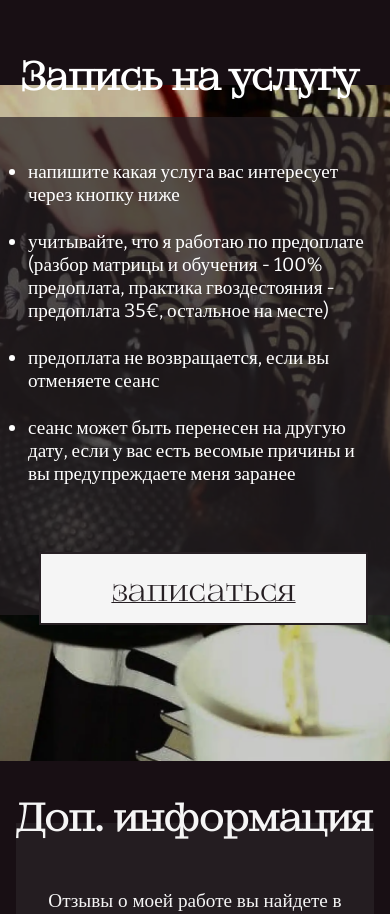
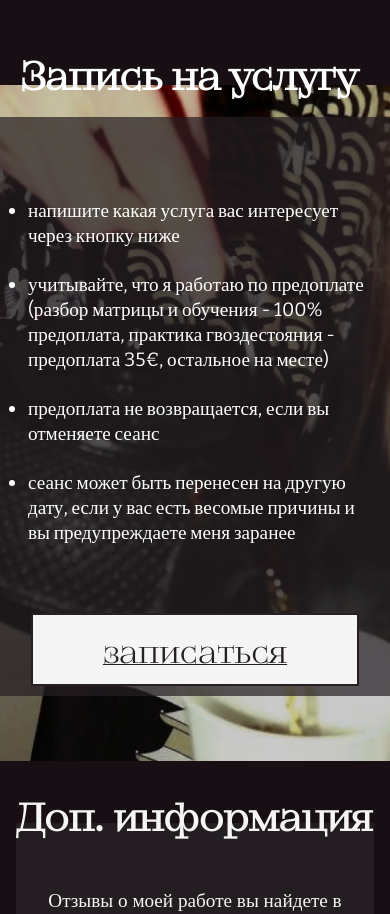
Before and after one commit to Valentynlang/preview-site, a React (Vite) app: page / in a window 390 px wide. Shown: the part 3238-4152 px from the top of the page. Built offline with nearby package versions, Linux system fonts and the light colour scheme; a web font is replaced by a local one.

Commit message:
fix/modify the overlay layout in the SignUp component

```diff
--- a/src/components/SignUp.css
+++ b/src/components/SignUp.css
@@ -15,16 +15,14 @@
 }
 
 .background-image {
-    background-image: url('/sign-up-img.webp');
-    background-size: cover;
-    background-position: center;
+    background: url('/sign-up-img.webp') center/cover;
     width: 60%;
     height: 90vh;
 }
 
 .overlay {
     position: absolute;
-    top: 50px;
+    top: 6vh;
     left: 0;
     right: 0;
     height: 60%;
@@ -50,6 +48,7 @@
     font-family: 'KyivType Regular2', serif;
     text-decoration: underline 0.1vw;
     text-underline-offset: 0.3vw;
+    transition: background-color 0.2s;
 }
 
 .signup-button:hover {
@@ -57,10 +56,9 @@
 }
 
 .list-item {
-    margin-left: 2vw;
+    margin: 0 0 3vw 2vw;
     font-family: 'Bitter', serif;
     font-size: 2vw;
-    margin-bottom: 3vw;
 }
 
 @media (max-width: 768px) {
@@ -87,18 +85,16 @@
     }
 
     .signup-button {
-        top: 5vw;
-        margin-left: 11vw;
-        padding: 3vw 18vw;
-        font-size: 1.5rem;
-        text-align: center;
+        top: 5.2vh;
+        margin: 0 auto;
+        padding: 4vw 18vw;
+        font-size: 2rem;
     }
 
     .list-item {
-        margin-top: 1rem;
+        margin: 1rem 0 1.5rem 0;
         font-size: 4.3vw;
-        margin-left: 0rem;
-        margin-bottom: 1.5rem;
+        line-height: 1.3;
     }
 
     .signup-list {
@@ -108,45 +104,30 @@
 }
 
 @media (min-width: 376px) and (max-width: 768px) {
-    .signup-container {
-        margin-right: 0;
-        margin-top: 1vh;
-    }
-
-    .signup-content {
-        height: auto;
-    }
-
-    .background-image {
-        width: 100%;
-        height: 80vh;
-    }
-
     .overlay {
-        position: relative;
-        top: 2rem;
-        padding: 0.5rem;
-        padding-top: 6vh;
-        padding-bottom: 5vh;
+        padding-top: 5vh;
+        padding-bottom: 2.5vh;
     }
 
     .signup-button {
         top: 3.2vh;
-        margin-left: 8vw;
         padding: 4vw 18vw;
         font-size: 2rem;
-        text-align: center;
     }
 
     .list-item {
-        margin-top: 1rem;
         font-size: 1.2rem;
         margin-left: 1vw;
-        margin-bottom: 1.5rem;
     }
 
     .signup-list {
         margin-top: 0;
-        padding: 0 1rem;
     }
 }
+
+@media (max-width: 750px) and (max-height: 850px) {
+    .overlay {
+        padding-top: 12vh;
+        padding-bottom: 8.5vh;
+    }
+}
```
